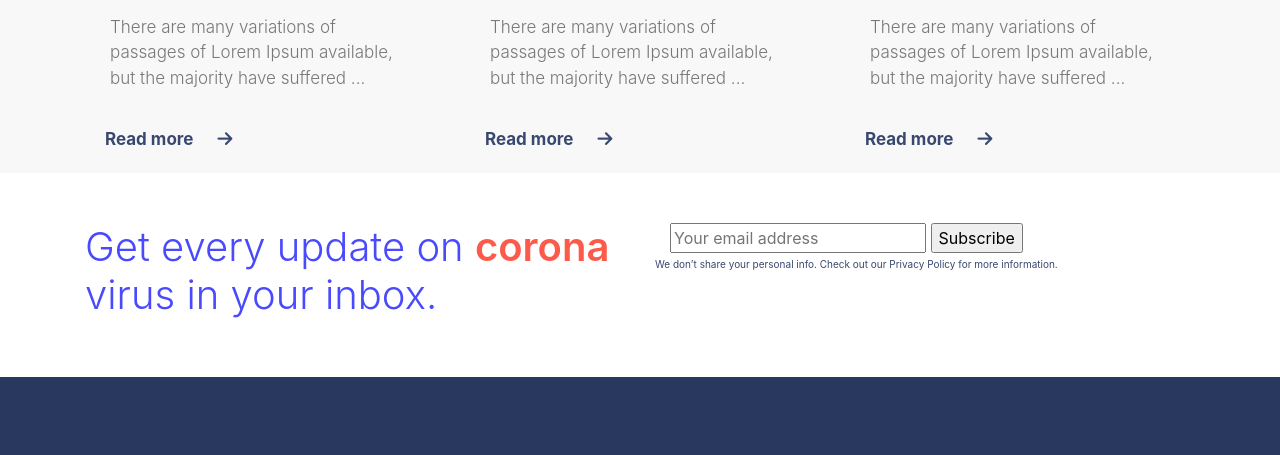
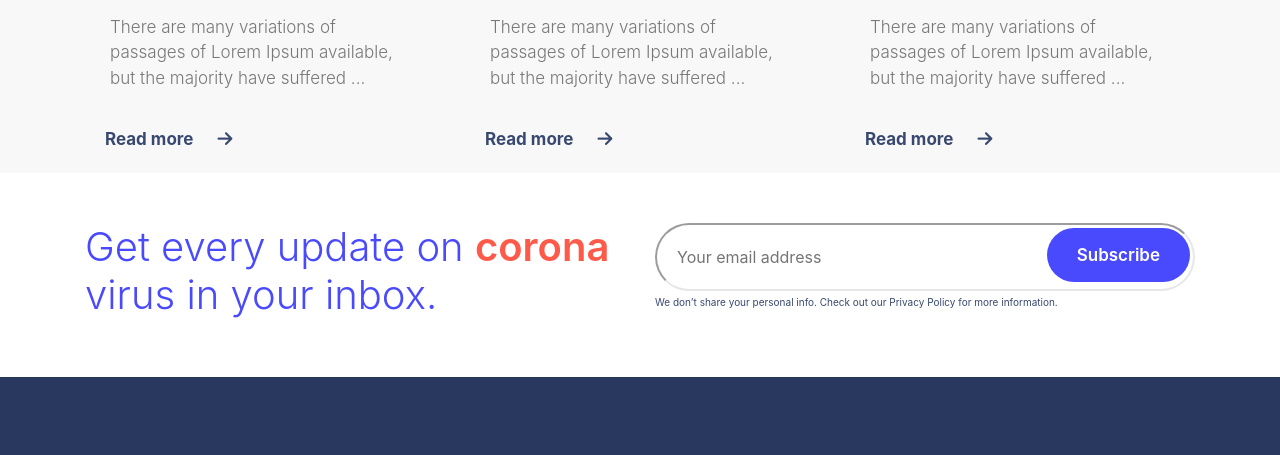
Before and after one commit to DanielDeaconescu/svasty-envato-theme, a plain HTML site: page index.html in a window 1280 px wide. Shown: the part 7257-7712 px from the top of the page. Drawn offline with nearby package versions, Linux system fonts and the light colour scheme.

Commit message:
Add files via upload

```diff
--- a/css/style.css
+++ b/css/style.css
@@ -769,6 +769,16 @@
     color: #fff;
 }
 
+
+.answer{
+    background-color: #f8f8f8;
+    padding: 20px;
+    line-height: 1.85em;
+    font-weight: 300;
+    letter-spacing: -0.75px;
+    font-family: 'Spartan', sans-serif;
+    transition: all 1s ease-out;
+}
 /* PART-9 */
 
 /* PART-10 */
@@ -850,6 +860,33 @@
 /* PART-10 */
 
 /* PART-11 */
+.mini-form{
+    position: relative;
+}
+
+.input-email{
+    display: block;
+    padding: 20px 20px;
+    width: 100%;
+    border-radius: 200px;
+    border-color: #e5e5e5e5;
+}
+
+.subscribe-btn{
+    display: block;
+    position: absolute;
+    top: 5px;
+    right: 5px;
+    color: #fff;
+    background-color: #4949fd;
+    padding: 15px 30px;
+    border-radius: 200px;
+    border: none;
+    font-size: 17px;
+    line-height: 24px;
+    font-weight: 600;
+}
+
 .corona-header{
     color: #4949fd;
     font-weight: 300;
@@ -859,14 +896,6 @@
     font-style: normal;
     color: #fd5a49;
     font-weight: 600;
-}
-
-.input-email{
-
-}
-
-.subscribe-btn{
-
 }
 
 .form-text{
--- a/index.html
+++ b/index.html
@@ -578,7 +578,7 @@
                 </div>
                 <div class="col-md-6">
                     <form action="#">
-                        <div class="container">
+                        <div class="mini-form">
                             <input class="input-email" type="text" placeholder="Your email address" name="email">
                             <input class="subscribe-btn" type="submit" value="Subscribe">
                         </div>
```
